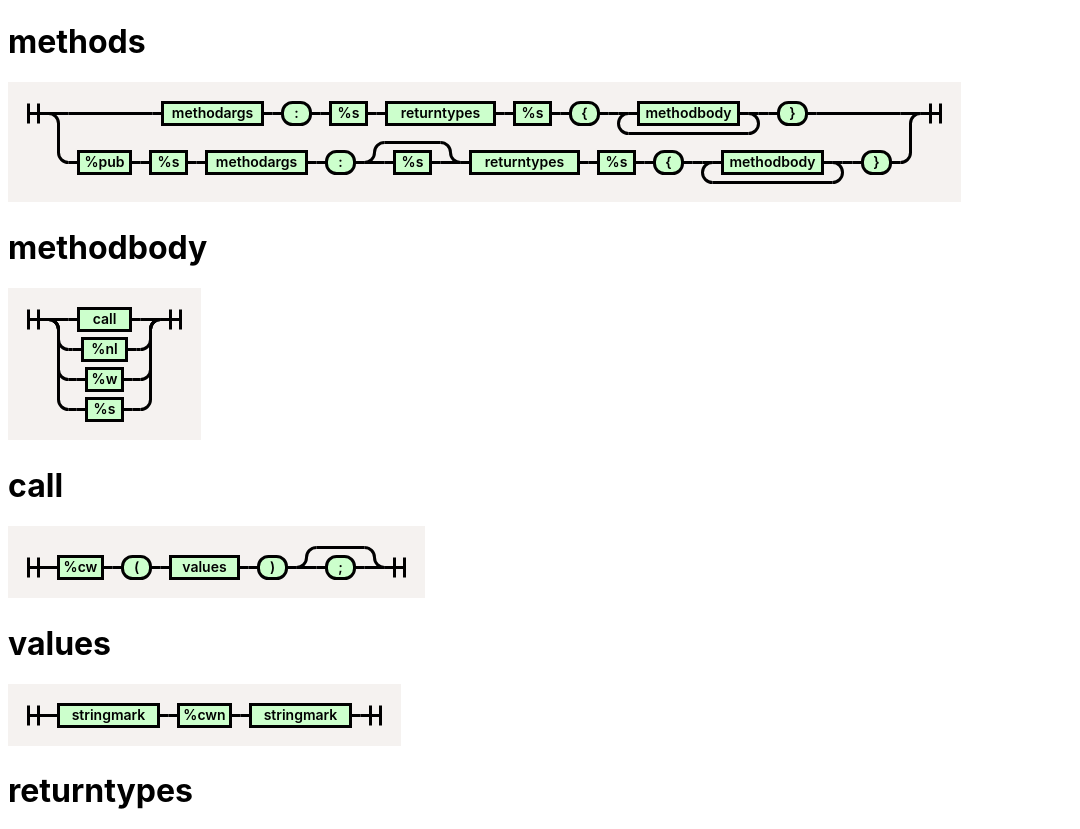
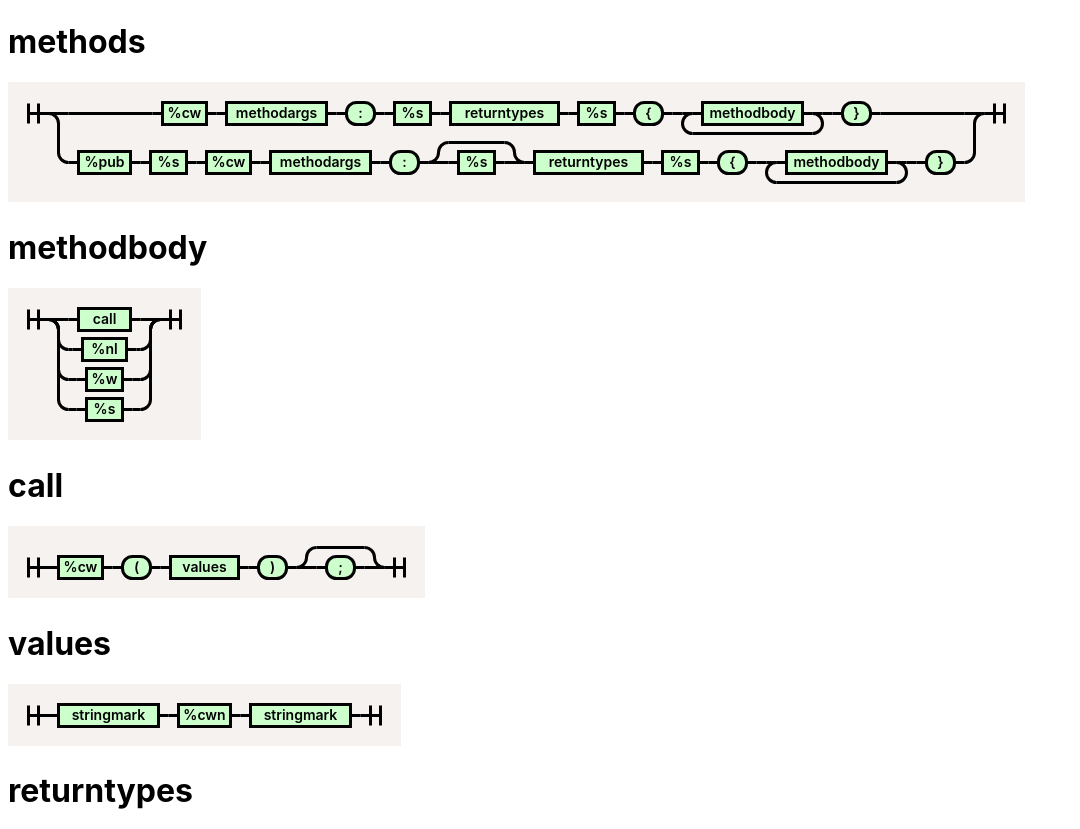
Before and after one commit to Floffah/confuscript, a website: page docs/index.html in a window 1280 px wide. Shown: the part 978-1807 px from the top of the page, without its empty margins (0-1080 px from the left). Drawn offline with Linux system fonts and the light colour scheme.

Commit message:
actioniser structure, debugging overhaul

```diff
--- a/docs/index.html
+++ b/docs/index.html
@@ -568,103 +568,111 @@
         </div>
         <div>
             <h1 id="methods">methods <span style="font-weight:300;font-size:20px;"></span></h1>
-            <svg class="railroad-diagram" width="953" height="120" viewBox="0 0 953 120">
+            <svg class="railroad-diagram" width="1017" height="120" viewBox="0 0 1017 120">
 <g transform="translate(.5 .5)">
 <path d="M 20 21 v 20 m 10 -20 v 20 m -10 -10 h 20.5"></path>
 <g>
 <path d="M40 31h0"></path>
-<path d="M912 31h0"></path>
+<path d="M976 31h0"></path>
 <path d="M40 31h20"></path>
 <g>
 <path d="M60 31h84"></path>
-<path d="M808 31h84"></path>
+<path d="M872 31h84"></path>
 <path d="M144 31h10"></path>
 <g>
 <path d="M154 31h0"></path>
-<path d="M254 31h0"></path>
-<rect x="154" y="20" width="100" height="22"></rect>
-<text x="204" y="35">methodargs</text>
+<path d="M198 31h0"></path>
+<rect x="154" y="20" width="44" height="22"></rect>
+<text x="176" y="35">%cw</text>
 </g>
-<path d="M254 31h10"></path>
-<path d="M264 31h10"></path>
+<path d="M198 31h10"></path>
+<path d="M208 31h10"></path>
 <g>
-<path d="M274 31h0"></path>
-<path d="M302 31h0"></path>
-<rect x="274" y="20" width="28" height="22" rx="10" ry="10"></rect>
-<text x="288" y="35">:</text>
+<path d="M218 31h0"></path>
+<path d="M318 31h0"></path>
+<rect x="218" y="20" width="100" height="22"></rect>
+<text x="268" y="35">methodargs</text>
 </g>
-<path d="M302 31h10"></path>
-<path d="M312 31h10"></path>
+<path d="M318 31h10"></path>
+<path d="M328 31h10"></path>
 <g>
-<path d="M322 31h0"></path>
-<path d="M358 31h0"></path>
-<rect x="322" y="20" width="36" height="22"></rect>
-<text x="340" y="35">%s</text>
+<path d="M338 31h0"></path>
+<path d="M366 31h0"></path>
+<rect x="338" y="20" width="28" height="22" rx="10" ry="10"></rect>
+<text x="352" y="35">:</text>
 </g>
-<path d="M358 31h10"></path>
-<path d="M368 31h10"></path>
+<path d="M366 31h10"></path>
+<path d="M376 31h10"></path>
 <g>
-<path d="M378 31h0"></path>
-<path d="M486 31h0"></path>
-<rect x="378" y="20" width="108" height="22"></rect>
-<text x="432" y="35">returntypes</text>
+<path d="M386 31h0"></path>
+<path d="M422 31h0"></path>
+<rect x="386" y="20" width="36" height="22"></rect>
+<text x="404" y="35">%s</text>
 </g>
-<path d="M486 31h10"></path>
-<path d="M496 31h10"></path>
+<path d="M422 31h10"></path>
+<path d="M432 31h10"></path>
 <g>
-<path d="M506 31h0"></path>
-<path d="M542 31h0"></path>
-<rect x="506" y="20" width="36" height="22"></rect>
-<text x="524" y="35">%s</text>
+<path d="M442 31h0"></path>
+<path d="M550 31h0"></path>
+<rect x="442" y="20" width="108" height="22"></rect>
+<text x="496" y="35">returntypes</text>
 </g>
-<path d="M542 31h10"></path>
-<path d="M552 31h10"></path>
+<path d="M550 31h10"></path>
+<path d="M560 31h10"></path>
 <g>
-<path d="M562 31h0"></path>
-<path d="M590 31h0"></path>
-<rect x="562" y="20" width="28" height="22" rx="10" ry="10"></rect>
-<text x="576" y="35">{</text>
+<path d="M570 31h0"></path>
+<path d="M606 31h0"></path>
+<rect x="570" y="20" width="36" height="22"></rect>
+<text x="588" y="35">%s</text>
 </g>
-<path d="M590 31h10"></path>
-<path d="M600 31h10"></path>
+<path d="M606 31h10"></path>
+<path d="M616 31h10"></path>
 <g>
-<path d="M610 31h0"></path>
-<path d="M750 31h0"></path>
-<path d="M610 31h10"></path>
+<path d="M626 31h0"></path>
+<path d="M654 31h0"></path>
+<rect x="626" y="20" width="28" height="22" rx="10" ry="10"></rect>
+<text x="640" y="35">{</text>
+</g>
+<path d="M654 31h10"></path>
+<path d="M664 31h10"></path>
 <g>
-<path d="M620 31h0"></path>
-<path d="M740 31h0"></path>
-<path d="M620 31h10"></path>
+<path d="M674 31h0"></path>
+<path d="M814 31h0"></path>
+<path d="M674 31h10"></path>
 <g>
-<path d="M630 31h0"></path>
-<path d="M730 31h0"></path>
-<rect x="630" y="20" width="100" height="22"></rect>
-<text x="680" y="35">methodbody</text>
+<path d="M684 31h0"></path>
+<path d="M804 31h0"></path>
+<path d="M684 31h10"></path>
+<g>
+<path d="M694 31h0"></path>
+<path d="M794 31h0"></path>
+<rect x="694" y="20" width="100" height="22"></rect>
+<text x="744" y="35">methodbody</text>
 </g>
-<path d="M730 31h10"></path>
+<path d="M794 31h10"></path>
 </g>
-<path d="M740 31h10"></path>
-<path d="M620 31a10 10 0 0 0 -10 10v0a10 10 0 0 0 10 10"></path>
+<path d="M804 31h10"></path>
+<path d="M684 31a10 10 0 0 0 -10 10v0a10 10 0 0 0 10 10"></path>
 <g>
-<path d="M620 51h120"></path>
+<path d="M684 51h120"></path>
 </g>
-<path d="M740 51a10 10 0 0 0 10 -10v0a10 10 0 0 0 -10 -10"></path>
+<path d="M804 51a10 10 0 0 0 10 -10v0a10 10 0 0 0 -10 -10"></path>
 </g>
-<path d="M750 31h10"></path>
-<path d="M760 31h10"></path>
+<path d="M814 31h10"></path>
+<path d="M824 31h10"></path>
 <g>
-<path d="M770 31h0"></path>
-<path d="M798 31h0"></path>
-<rect x="770" y="20" width="28" height="22" rx="10" ry="10"></rect>
-<text x="784" y="35">}</text>
+<path d="M834 31h0"></path>
+<path d="M862 31h0"></path>
+<rect x="834" y="20" width="28" height="22" rx="10" ry="10"></rect>
+<text x="848" y="35">}</text>
 </g>
-<path d="M798 31h10"></path>
+<path d="M862 31h10"></path>
 </g>
-<path d="M892 31h20"></path>
+<path d="M956 31h20"></path>
 <path d="M40 31a10 10 0 0 1 10 10v29a10 10 0 0 0 10 10"></path>
 <g>
 <path d="M60 80h0"></path>
-<path d="M892 80h0"></path>
+<path d="M956 80h0"></path>
 <path d="M60 80h10"></path>
 <g>
 <path d="M70 80h0"></path>
@@ -684,103 +692,111 @@
 <path d="M188 80h10"></path>
 <g>
 <path d="M198 80h0"></path>
-<path d="M298 80h0"></path>
-<rect x="198" y="69" width="100" height="22"></rect>
-<text x="248" y="84">methodargs</text>
+<path d="M242 80h0"></path>
+<rect x="198" y="69" width="44" height="22"></rect>
+<text x="220" y="84">%cw</text>
 </g>
-<path d="M298 80h10"></path>
-<path d="M308 80h10"></path>
+<path d="M242 80h10"></path>
+<path d="M252 80h10"></path>
 <g>
-<path d="M318 80h0"></path>
-<path d="M346 80h0"></path>
-<rect x="318" y="69" width="28" height="22" rx="10" ry="10"></rect>
-<text x="332" y="84">:</text>
+<path d="M262 80h0"></path>
+<path d="M362 80h0"></path>
+<rect x="262" y="69" width="100" height="22"></rect>
+<text x="312" y="84">methodargs</text>
 </g>
-<path d="M346 80h10"></path>
+<path d="M362 80h10"></path>
+<path d="M372 80h10"></path>
 <g>
-<path d="M356 80h0"></path>
-<path d="M452 80h0"></path>
-<path d="M356 80a10 10 0 0 0 10 -10v0a10 10 0 0 1 10 -10"></path>
+<path d="M382 80h0"></path>
+<path d="M410 80h0"></path>
+<rect x="382" y="69" width="28" height="22" rx="10" ry="10"></rect>
+<text x="396" y="84">:</text>
+</g>
+<path d="M410 80h10"></path>
 <g>
-<path d="M376 60h56"></path>
+<path d="M420 80h0"></path>
+<path d="M516 80h0"></path>
+<path d="M420 80a10 10 0 0 0 10 -10v0a10 10 0 0 1 10 -10"></path>
+<g>
+<path d="M440 60h56"></path>
 </g>
-<path d="M432 60a10 10 0 0 1 10 10v0a10 10 0 0 0 10 10"></path>
-<path d="M356 80h20"></path>
+<path d="M496 60a10 10 0 0 1 10 10v0a10 10 0 0 0 10 10"></path>
+<path d="M420 80h20"></path>
 <g>
-<path d="M376 80h0"></path>
-<path d="M432 80h0"></path>
-<path d="M376 80h10"></path>
+<path d="M440 80h0"></path>
+<path d="M496 80h0"></path>
+<path d="M440 80h10"></path>
 <g>
-<path d="M386 80h0"></path>
-<path d="M422 80h0"></path>
-<rect x="386" y="69" width="36" height="22"></rect>
-<text x="404" y="84">%s</text>
+<path d="M450 80h0"></path>
+<path d="M486 80h0"></path>
+<rect x="450" y="69" width="36" height="22"></rect>
+<text x="468" y="84">%s</text>
 </g>
-<path d="M422 80h10"></path>
+<path d="M486 80h10"></path>
 </g>
-<path d="M432 80h20"></path>
+<path d="M496 80h20"></path>
 </g>
-<path d="M452 80h10"></path>
+<path d="M516 80h10"></path>
 <g>
-<path d="M462 80h0"></path>
-<path d="M570 80h0"></path>
-<rect x="462" y="69" width="108" height="22"></rect>
-<text x="516" y="84">returntypes</text>
+<path d="M526 80h0"></path>
+<path d="M634 80h0"></path>
+<rect x="526" y="69" width="108" height="22"></rect>
+<text x="580" y="84">returntypes</text>
 </g>
-<path d="M570 80h10"></path>
-<path d="M580 80h10"></path>
+<path d="M634 80h10"></path>
+<path d="M644 80h10"></path>
 <g>
-<path d="M590 80h0"></path>
-<path d="M626 80h0"></path>
-<rect x="590" y="69" width="36" height="22"></rect>
-<text x="608" y="84">%s</text>
+<path d="M654 80h0"></path>
+<path d="M690 80h0"></path>
+<rect x="654" y="69" width="36" height="22"></rect>
+<text x="672" y="84">%s</text>
 </g>
-<path d="M626 80h10"></path>
-<path d="M636 80h10"></path>
+<path d="M690 80h10"></path>
+<path d="M700 80h10"></path>
 <g>
-<path d="M646 80h0"></path>
-<path d="M674 80h0"></path>
-<rect x="646" y="69" width="28" height="22" rx="10" ry="10"></rect>
-<text x="660" y="84">{</text>
+<path d="M710 80h0"></path>
+<path d="M738 80h0"></path>
+<rect x="710" y="69" width="28" height="22" rx="10" ry="10"></rect>
+<text x="724" y="84">{</text>
 </g>
-<path d="M674 80h10"></path>
-<path d="M684 80h10"></path>
+<path d="M738 80h10"></path>
+<path d="M748 80h10"></path>
 <g>
-<path d="M694 80h0"></path>
-<path d="M834 80h0"></path>
-<path d="M694 80h10"></path>
+<path d="M758 80h0"></path>
+<path d="M898 80h0"></path>
+<path d="M758 80h10"></path>
 <g>
-<path d="M704 80h0"></path>
-<path d="M824 80h0"></path>
-<path d="M704 80h10"></path>
+<path d="M768 80h0"></path>
+<path d="M888 80h0"></path>
+<path d="M768 80h10"></path>
 <g>
-<path d="M714 80h0"></path>
-<path d="M814 80h0"></path>
-<rect x="714" y="69" width="100" height="22"></rect>
-<text x="764" y="84">methodbody</text>
+<path d="M778 80h0"></path>
+<path d="M878 80h0"></path>
+<rect x="778" y="69" width="100" height="22"></rect>
+<text x="828" y="84">methodbody</text>
 </g>
-<path d="M814 80h10"></path>
+<path d="M878 80h10"></path>
 </g>
-<path d="M824 80h10"></path>
-<path d="M704 80a10 10 0 0 0 -10 10v0a10 10 0 0 0 10 10"></path>
+<path d="M888 80h10"></path>
+<path d="M768 80a10 10 0 0 0 -10 10v0a10 10 0 0 0 10 10"></path>
 <g>
-<path d="M704 100h120"></path>
+<path d="M768 100h120"></path>
 </g>
-<path d="M824 100a10 10 0 0 0 10 -10v0a10 10 0 0 0 -10 -10"></path>
+<path d="M888 100a10 10 0 0 0 10 -10v0a10 10 0 0 0 -10 -10"></path>
 </g>
-<path d="M834 80h10"></path>
-<path d="M844 80h10"></path>
+<path d="M898 80h10"></path>
+<path d="M908 80h10"></path>
 <g>
-<path d="M854 80h0"></path>
-<path d="M882 80h0"></path>
-<rect x="854" y="69" width="28" height="22" rx="10" ry="10"></rect>
-<text x="868" y="84">}</text>
+<path d="M918 80h0"></path>
+<path d="M946 80h0"></path>
+<rect x="918" y="69" width="28" height="22" rx="10" ry="10"></rect>
+<text x="932" y="84">}</text>
 </g>
-<path d="M882 80h10"></path>
+<path d="M946 80h10"></path>
 </g>
-<path d="M892 80a10 10 0 0 0 10 -10v-29a10 10 0 0 1 10 -10"></path>
+<path d="M956 80a10 10 0 0 0 10 -10v-29a10 10 0 0 1 10 -10"></path>
 </g>
-<path d="M 912 31 h 20 m -10 -10 v 20 m 10 -20 v 20"></path>
+<path d="M 976 31 h 20 m -10 -10 v 20 m 10 -20 v 20"></path>
 </g>
 </svg>
 
@@ -1116,7 +1132,7 @@
         </div>
     </div>
     <script>
-        let rules = ["stringmark","returntypes","types","values","methods$ebnf$1","methods$ebnf$2","methods","methods$ebnf$3","methods$ebnf$4","methods$ebnf$5","methodbody","call$ebnf$1","call","methodargs","rootclass$ebnf$1","rootclass$ebnf$2","rootclass$ebnf$3","rootclass$ebnf$4","rootclass","rootclass$ebnf$5","rootclass$ebnf$6","rootclass$ebnf$7","rootclass$ebnf$8","classbody","import","root$ebnf$1","root","main"];
+        let rules = ["stringmark","returntypes","types","values","methods$ebnf$1","methods","methods$ebnf$2","methods$ebnf$3","methodbody","call$ebnf$1","call","methodargs","rootclass$ebnf$1","rootclass$ebnf$2","rootclass$ebnf$3","rootclass$ebnf$4","rootclass","rootclass$ebnf$5","rootclass$ebnf$6","rootclass$ebnf$7","rootclass$ebnf$8","classbody","import","root$ebnf$1","root","main"];
     </script>
 </body>
 </html>
```
Also changed, not shown: src/action/Actioniser.ts (+57 -10 lines), src/action/Method.ts (added, +25 -0 lines), src/action/RootClass.ts (added, +37 -0 lines), src/action/interface.ts (added, +33 -0 lines), src/cli/commands/run.ts (+7 -3 lines), 5 other files.
